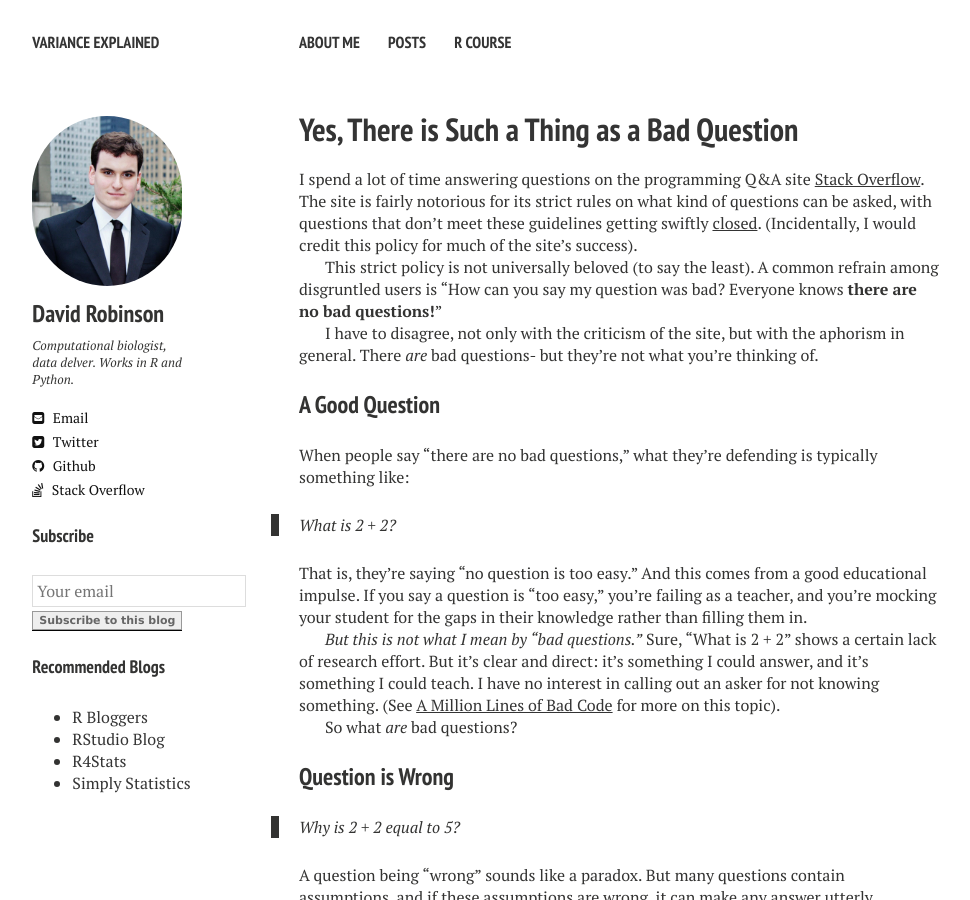
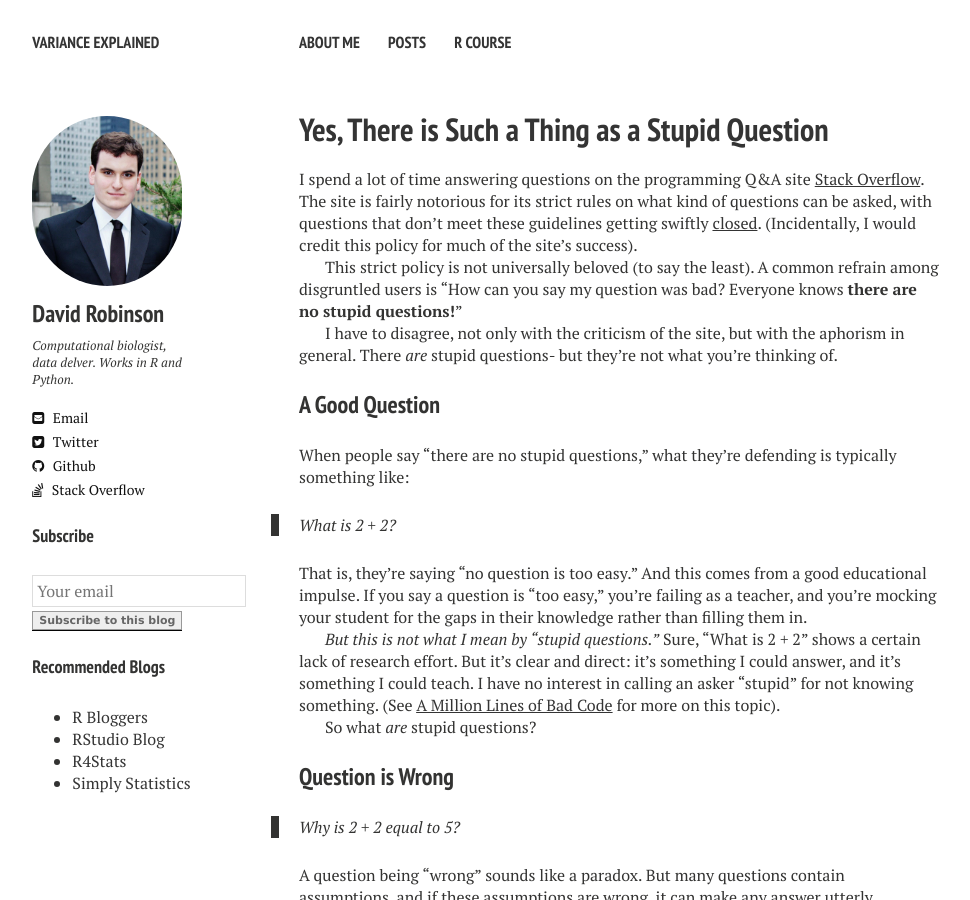
Before and after one commit to orenetar3/dgrtwo.github.com, a Jekyll site: the page built from _posts/2015-06-08-stupid-questions.md, in a window 1280 px wide and 900 px high. Shown: the whole window, without its empty margins (21-991 px from the left). Built offline with Jekyll 4.4.1, drawn with Linux system fonts in a browser that asks for light colours; nearby versions of some CDN libraries; comment, search, counter and statistics services are not loaded; some of the changed text lies outside the part shown.

Commit message:
Changed back

```diff
--- a/_posts/2015-06-08-stupid-questions.md
+++ b/_posts/2015-06-08-stupid-questions.md
@@ -1,7 +1,7 @@
 ---
 layout: post
-title: "Yes, There is Such a Thing as a Bad Question"
-description: "There are bad questions, but they're not what you're thinking of."
+title: "Yes, There is Such a Thing as a Stupid Question"
+description: "There are stupid questions, but they're not what you're thinking of."
 date: 2015-06-08 3:00:00 -0400
 category: programming
 tags: [programming]
@@ -10,21 +10,21 @@ comments: true
 
 I spend a lot of time answering questions on the programming Q&A site [Stack Overflow](http://stackoverflow.com/). The site is fairly notorious for its strict rules on what kind of questions can be asked, with questions that don't meet these guidelines getting swiftly [closed](http://meta.stackexchange.com/questions/10582/what-is-a-closed-or-on-hold-question). (Incidentally, I would credit this policy for much of the site's success).
 
-This strict policy is not universally beloved (to say the least). A common refrain among disgruntled users is "How can you say my question was bad? Everyone knows **there are no bad questions!**"
+This strict policy is not universally beloved (to say the least). A common refrain among disgruntled users is "How can you say my question was bad? Everyone knows **there are no stupid questions!**"
 
-I have to disagree, not only with the criticism of the site, but with the aphorism in general. There *are* bad questions- but they're not what you're thinking of.
+I have to disagree, not only with the criticism of the site, but with the aphorism in general. There *are* stupid questions- but they're not what you're thinking of.
 
 ### A Good Question
 
-When people say "there are no bad questions," what they're defending is typically something like:
+When people say "there are no stupid questions," what they're defending is typically something like:
 
 > What is 2 + 2?
 
 That is, they're saying "no question is too easy." And this comes from a good educational impulse. If you say a question is "too easy," you're failing as a teacher, and you're mocking your student for the gaps in their knowledge rather than filling them in.
 
-*But this is not what I mean by "bad questions."* Sure, "What is 2 + 2" shows a certain lack of research effort. But it's clear and direct: it's something I could answer, and it's something I could teach. I have no interest in calling out an asker for not knowing something. (See [A Million Lines of Bad Code](http://varianceexplained.org/programming/bad-code/) for more on this topic).
+*But this is not what I mean by "stupid questions."* Sure, "What is 2 + 2" shows a certain lack of research effort. But it's clear and direct: it's something I could answer, and it's something I could teach. I have no interest in calling an asker "stupid" for not knowing something. (See [A Million Lines of Bad Code](http://varianceexplained.org/programming/bad-code/) for more on this topic).
 
-So what *are* bad questions?
+So what *are* stupid questions?
 
 ### Question is Wrong
 
@@ -74,4 +74,4 @@ But someone asking a question is also making an imposition- they're expecting so
 * They should make sure they're on-topic (and not asking a question inappropriate for the context)
 * They should actually be *asking a question* (and not taking advantage of the platform to rant, or show off)
 
-When askers don't put in this effort, what they end up with is a "bad question." And once they recognize that, they can start making it a good one!
+When askers don't put in this effort, what they end up with is a "stupid question." And once they recognize that, they can start making it a good one!
```
Also changed, not shown: _R/2015-06-08-stupid-questions.Rmd (+8 -8 lines).
